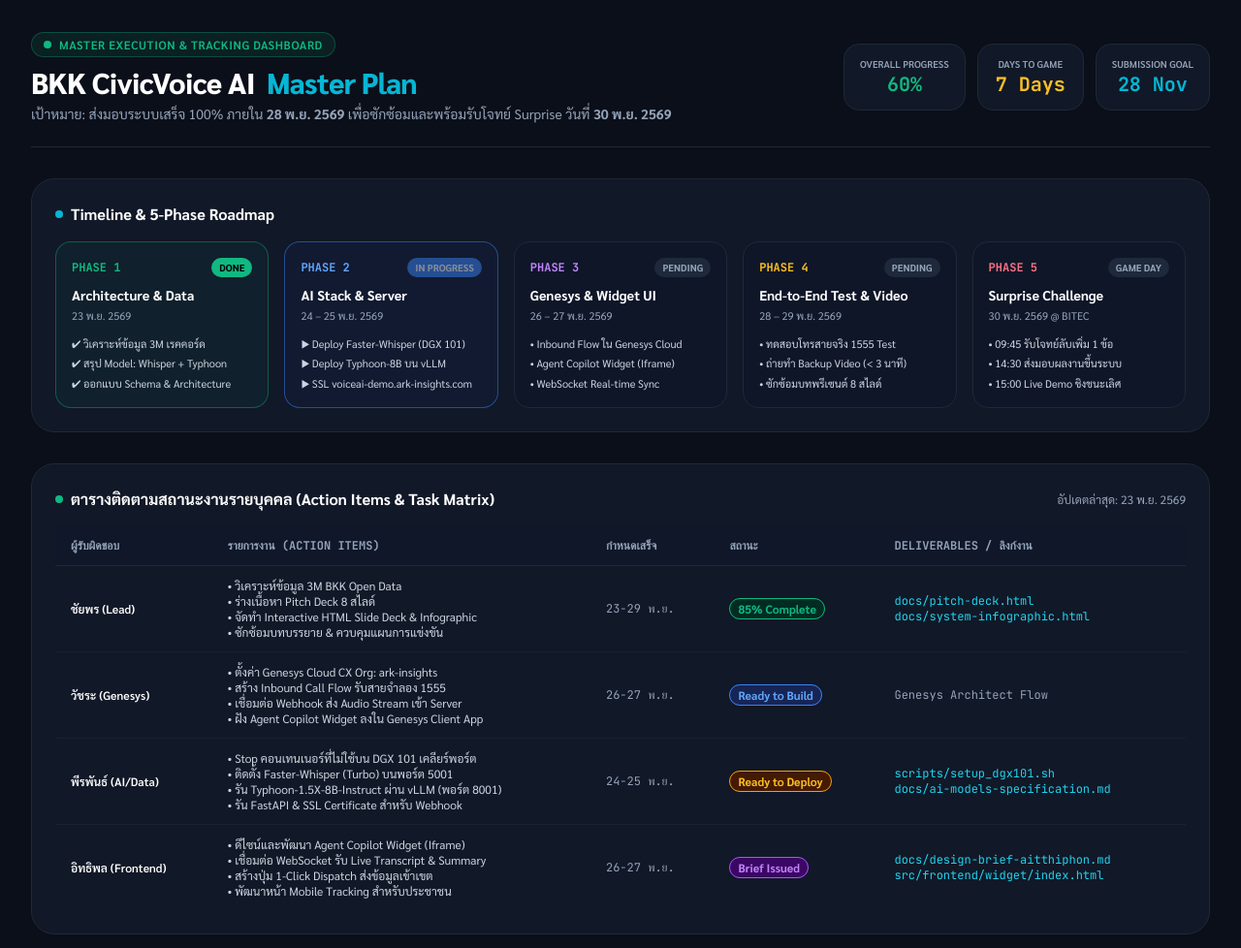
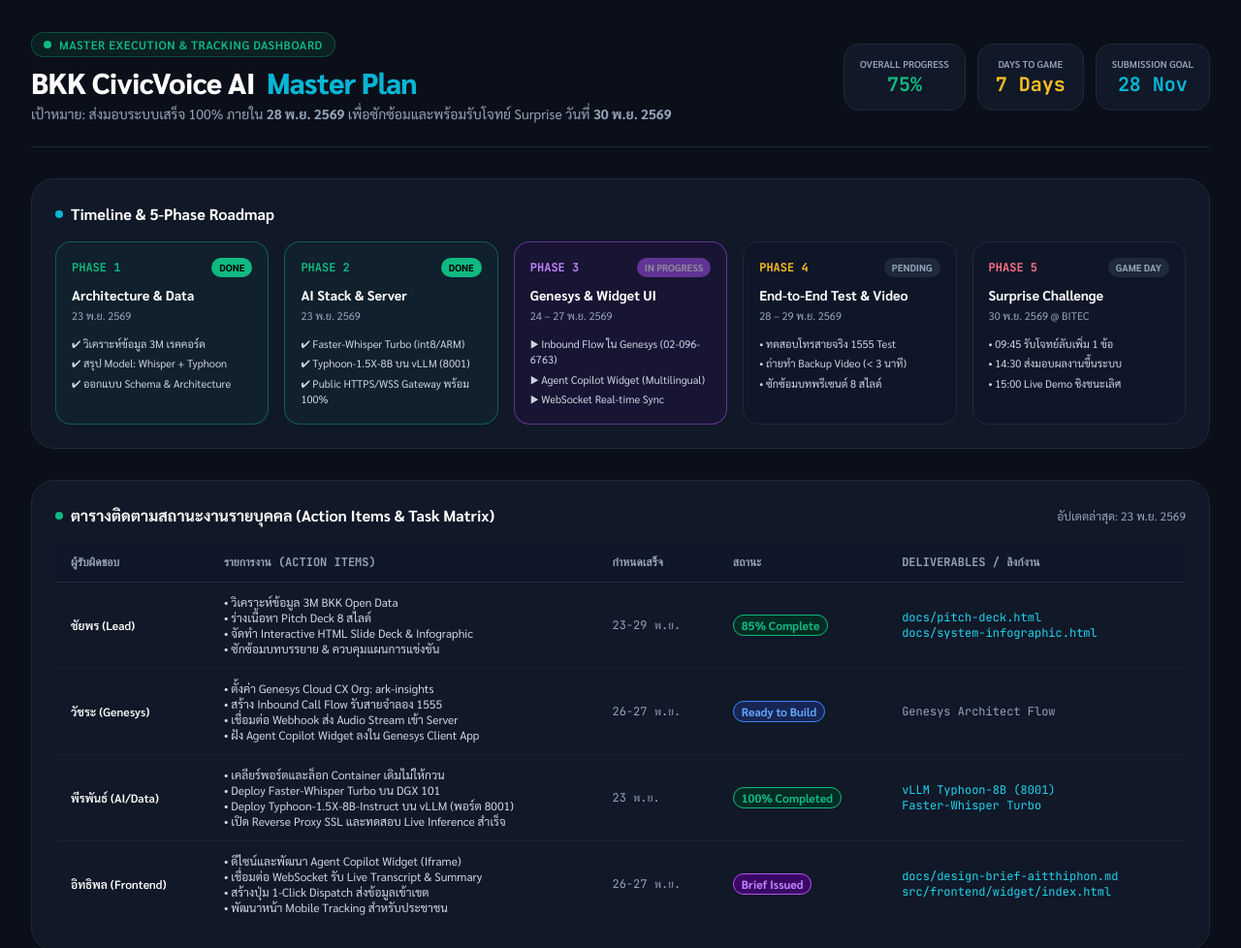
Before and after one commit to winnawat2023/BKK-CivicVoice-AI, a plain HTML site: page docs/master-plan-tracking.html in a window 1280 px wide. Shown: the top 978 px of the page at 97% size. Drawn offline with nearby package versions, Linux system fonts and the light colour scheme.

Commit message:
docs: update Master Plan and Tracking Dashboard to 75% complete after Phase 2 AI Core deployment

```diff
--- a/docs/master-plan-tracking.html
+++ b/docs/master-plan-tracking.html
@@ -54,7 +54,7 @@
             <div class="flex items-center gap-3">
                 <div class="bg-brand-card border border-brand-border px-4 py-3 rounded-2xl text-center min-w-[110px]">
                     <div class="text-[10px] text-slate-400 uppercase font-semibold">Overall Progress</div>
-                    <div class="text-xl font-extrabold text-brand-green font-mono">60%</div>
+                    <div class="text-xl font-extrabold text-brand-green font-mono">75%</div>
                 </div>
                 <div class="bg-brand-card border border-brand-border px-4 py-3 rounded-2xl text-center min-w-[110px]">
                     <div class="text-[10px] text-slate-400 uppercase font-semibold">Days to Game</div>
@@ -96,32 +96,32 @@
                 </div>
 
                 <!-- Phase 2 -->
-                <div class="border border-blue-500/50 bg-blue-950/20 rounded-2xl p-4 relative">
+                <div class="border border-brand-green/40 bg-brand-green/5 rounded-2xl p-4 relative">
                     <div class="flex items-center justify-between text-xs mb-2">
-                        <span class="font-mono text-blue-400 font-bold">PHASE 2</span>
-                        <span class="bg-blue-500 text-white text-[10px] font-bold px-2 py-0.5 rounded-full animate-pulse">IN PROGRESS</span>
+                        <span class="font-mono text-brand-green font-bold">PHASE 2</span>
+                        <span class="bg-brand-green text-black text-[10px] font-bold px-2 py-0.5 rounded-full">DONE</span>
                     </div>
                     <div class="text-sm font-bold text-white mb-1">AI Stack & Server</div>
-                    <div class="text-[11px] text-slate-400 mb-3">24 – 25 พ.ย. 2569</div>
+                    <div class="text-[11px] text-slate-400 mb-3">23 พ.ย. 2569</div>
                     <ul class="text-[11px] text-slate-300 space-y-1">
-                        <li>▶ Deploy Faster-Whisper (DGX 101)</li>
-                        <li>▶ Deploy Typhoon-8B บน vLLM</li>
-                        <li>▶ SSL voiceai-demo.ark-insights.com</li>
+                        <li>✔ Faster-Whisper Turbo (int8/ARM)</li>
+                        <li>✔ Typhoon-1.5X-8B บน vLLM (8001)</li>
+                        <li>✔ Public HTTPS/WSS Gateway พร้อม 100%</li>
                     </ul>
                 </div>
 
                 <!-- Phase 3 -->
-                <div class="border border-brand-border bg-slate-900/60 rounded-2xl p-4 relative">
+                <div class="border border-purple-500/50 bg-purple-950/20 rounded-2xl p-4 relative">
                     <div class="flex items-center justify-between text-xs mb-2">
                         <span class="font-mono text-purple-400 font-bold">PHASE 3</span>
-                        <span class="bg-slate-800 text-slate-400 text-[10px] font-bold px-2 py-0.5 rounded-full">PENDING</span>
+                        <span class="bg-purple-500 text-white text-[10px] font-bold px-2 py-0.5 rounded-full animate-pulse">IN PROGRESS</span>
                     </div>
                     <div class="text-sm font-bold text-white mb-1">Genesys & Widget UI</div>
-                    <div class="text-[11px] text-slate-400 mb-3">26 – 27 พ.ย. 2569</div>
+                    <div class="text-[11px] text-slate-400 mb-3">24 – 27 พ.ย. 2569</div>
                     <ul class="text-[11px] text-slate-300 space-y-1">
-                        <li>• Inbound Flow ใน Genesys Cloud</li>
-                        <li>• Agent Copilot Widget (Iframe)</li>
-                        <li>• WebSocket Real-time Sync</li>
+                        <li>▶ Inbound Flow ใน Genesys (02-096-6763)</li>
+                        <li>▶ Agent Copilot Widget (Multilingual)</li>
+                        <li>▶ WebSocket Real-time Sync</li>
                     </ul>
                 </div>
 
@@ -227,17 +227,17 @@
                                 พีรพันธ์ (AI/Data)
                             </td>
                             <td class="py-3 px-4">
-                                • Stop คอนเทนเนอร์ที่ไม่ใช้บน DGX 101 เคลียร์พอร์ต<br>
-                                • ติดตั้ง Faster-Whisper (Turbo) บนพอร์ต 5001<br>
-                                • รัน Typhoon-1.5X-8B-Instruct ผ่าน vLLM (พอร์ต 8001)<br>
-                                • รัน FastAPI & SSL Certificate สำหรับ Webhook
+                                • เคลียร์พอร์ตและล็อก Container เดิมไม่ให้กวน<br>
+                                • Deploy Faster-Whisper Turbo บน DGX 101<br>
+                                • Deploy Typhoon-1.5X-8B-Instruct บน vLLM (พอร์ต 8001)<br>
+                                • เปิด Reverse Proxy SSL และทดสอบ Live Inference สำเร็จ
                             </td>
-                            <td class="py-3 px-4 font-mono text-slate-400">24-25 พ.ย.</td>
+                            <td class="py-3 px-4 font-mono text-slate-400">23 พ.ย.</td>
                             <td class="py-3 px-4">
-                                <span class="bg-amber-950 border border-amber-500 text-amber-400 px-2 py-0.5 rounded-full font-bold">Ready to Deploy</span>
+                                <span class="bg-emerald-950 border border-brand-green text-brand-green px-2 py-0.5 rounded-full font-bold">100% Completed</span>
                             </td>
                             <td class="py-3 px-4 font-mono text-cyan-400">
-                                scripts/setup_dgx101.sh<br>docs/ai-models-specification.md
+                                vLLM Typhoon-8B (8001)<br>Faster-Whisper Turbo
                             </td>
                         </tr>
 
```
Also changed, not shown: 1 other file.
